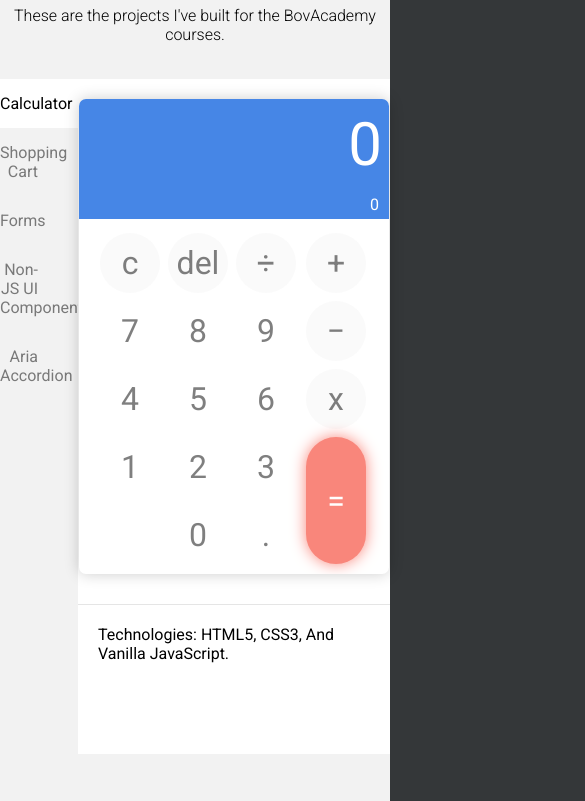
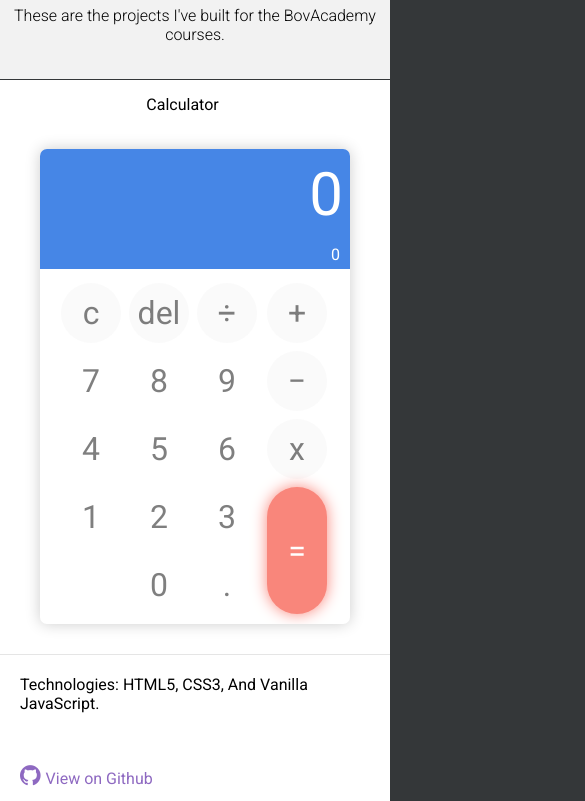
Before and after one commit to rafuka/MD-Intro-To-Responsive-Design-Project-Assignment-3, a plain HTML site: page index.html in a window 390 px wide. Shown: the part 1060-1861 px from the top of the page, 585 px wide, since content can reach past the window. Drawn offline with Linux system fonts and the light colour scheme.

Commit message:
fixing CSS for responsive

```diff
--- a/index.html
+++ b/index.html
@@ -109,6 +109,7 @@
 								</div>
 								<footer class="tabs__footer">
 									<p>Technologies: HTML5, CSS3, and vanilla JavaScript.</p>
+                                    <a href="#"><i class="fa fa-github" aria-hidden="true"></i>View on Github</a>
 								</footer>
 							</div>
 						</li>
@@ -146,6 +147,7 @@
 								</div>
 								<footer class="tabs__footer">
 									<p>Technologies: HTML5, CSS3, and vanilla JavaScript.</p>
+                                    <a href="#"><i class="fa fa-github" aria-hidden="true"></i>View on Github</a>
 								</footer>
 							</div>
 						</li>
@@ -182,6 +184,7 @@
 								</div>
 								<footer class="tabs__footer">
 									<p>Technologies: HTML5, CSS3, and vanilla JavaScript.</p>
+                                    <a href="#"><i class="fa fa-github" aria-hidden="true"></i>View on Github</a>
 								</footer>
 							</div>
 						</li>
@@ -303,6 +306,7 @@
 								</div>
 								<footer class="tabs__footer">
 									<p>Technologies: HTML5, and CSS3.</p>
+                                    <a href="#"><i class="fa fa-github" aria-hidden="true"></i>View on Github</a>
 								</footer>
 							</div>
 						</li>
@@ -324,6 +328,7 @@
 								</div>
 								<footer class="tabs__footer">
 									<p>Technologies: HTML5 + ARIA, CSS3, and vanilla JavaScript.</p>
+                                    <a href="#"><i class="fa fa-github" aria-hidden="true"></i>View on Github</a>
 								</footer>
 							</div>
 						</li>
--- a/scss/layout/_bodycontent.scss
+++ b/scss/layout/_bodycontent.scss
@@ -71,15 +71,16 @@
 	}
 
 	&__content {
+        background-color: white;
+        height: 675px;
 		opacity: 0;
+        padding: 0;
+		padding-top: 20px;
+        position: absolute;
+        right: 0;
+        top: 0;
 		width: 80%;
-		position: absolute;
-		right: 0;
-		top: 0;
-		height: 675px;
-		background-color: white;
-		padding: 0;
-		padding-top: 20px;
+
 		@include transition(opacity .4s ease, z-index 0s .4s, height .4s ease);
 	}
 
@@ -89,13 +90,29 @@
 	}
 
 	&__footer {
+        border-top: 1px solid rgba(0, 0, 0, 0.1);
 	  	margin-top: 30px;
 	  	padding: 20px;
-	  	border-top: 1px solid rgba(0, 0, 0, 0.1);
 
-    	p:first-child {
-    		text-transform: capitalize;
+    	p {
+            &:first-child {
+                text-transform: capitalize;
+                margin-bottom  : 50px;
+            }
     	}
+
+        a {
+            color: #8e69c1;
+
+            &:hover {
+                text-decoration: underline;
+            }
+
+            i.fa {
+                font-size: 1.5em;
+                margin-right: 5px;
+            }
+        }
 	}
 }
 
--- a/scss/layout/_responsive.scss
+++ b/scss/layout/_responsive.scss
@@ -132,13 +132,25 @@
 	}
 
 
-	#tabs-list {
+	.tabs {
+        &__list {
 		display: block;
 		width: 100%;
-		li {
+        }
+
+		&__item {
 			display: block;
 			padding: 0;
-			& > label {
+
+            &:last-child {
+                & > label {
+				border-bottom: 1px solid $mainColor;
+				border-bottom: 1px solid rgba(50,50,50,0.5);
+			     }
+            }
+        }
+
+        &__label {
 				text-align: center;
 				padding-right: 0px;
 				background-color: white;
@@ -151,45 +163,17 @@
 					color: white;
 					padding-right: 0px;
 				}
-			}
+        }
 
-			& > input[type='radio']:checked {
-
-				& + label {
-					padding-right: 0px;
-					border: none;
-					border-top: 1px solid $mainColor;
-					background-color: $mainColor;
-					color: white;
-				}
-			}
-		}
-
-		li:last-child  {
-			& > label {
-				border-bottom: 1px solid $mainColor;
-				border-bottom: 1px solid rgba(50,50,50,0.5);
-			}
-		}
-
-		.tab-content {
+        &__content {
 			position: relative;
 			width: 100%;
 			height: 0px;
 			overflow: hidden;
 			@include transition(opacity .4s ease, z-index 0s .4s, height .4s ease, padding .4s ease);
-		}
 
-		input[type=radio]:not(:checked) ~ .tab-content {
-			padding-top: 0px;
-		}
-
-		input[type=radio]:checked ~ .tab-content {
-			height: 675px;
-		}
-
-		.carousel {
-			.slide {
+            .carousel {
+			&__slide {
 				width: 100%;
 				left: 0;
 				top: 0;
@@ -201,6 +185,35 @@
 				}
 			}
 		}
+		}
+
+        &__radio {
+                &:checked {
+                    & + label {
+                        padding-right: 0px;
+                        border: none;
+                        border-top: 1px solid $mainColor;
+                        background-color: $mainColor;
+                        color: white;
+                    }
+
+                    & ~ .tabs__content {
+                        height: 675px;
+                    }
+                }
+
+            &:not(:checked) ~ .tabs__content {
+                padding-top: 0px;
+            }
+
+			}
+
+
+
+
+
+
+
 
 		.pilltabs, .undertabs {
 			text-align: center;
```
Also changed, not shown: css/main.css, 1 other file.
